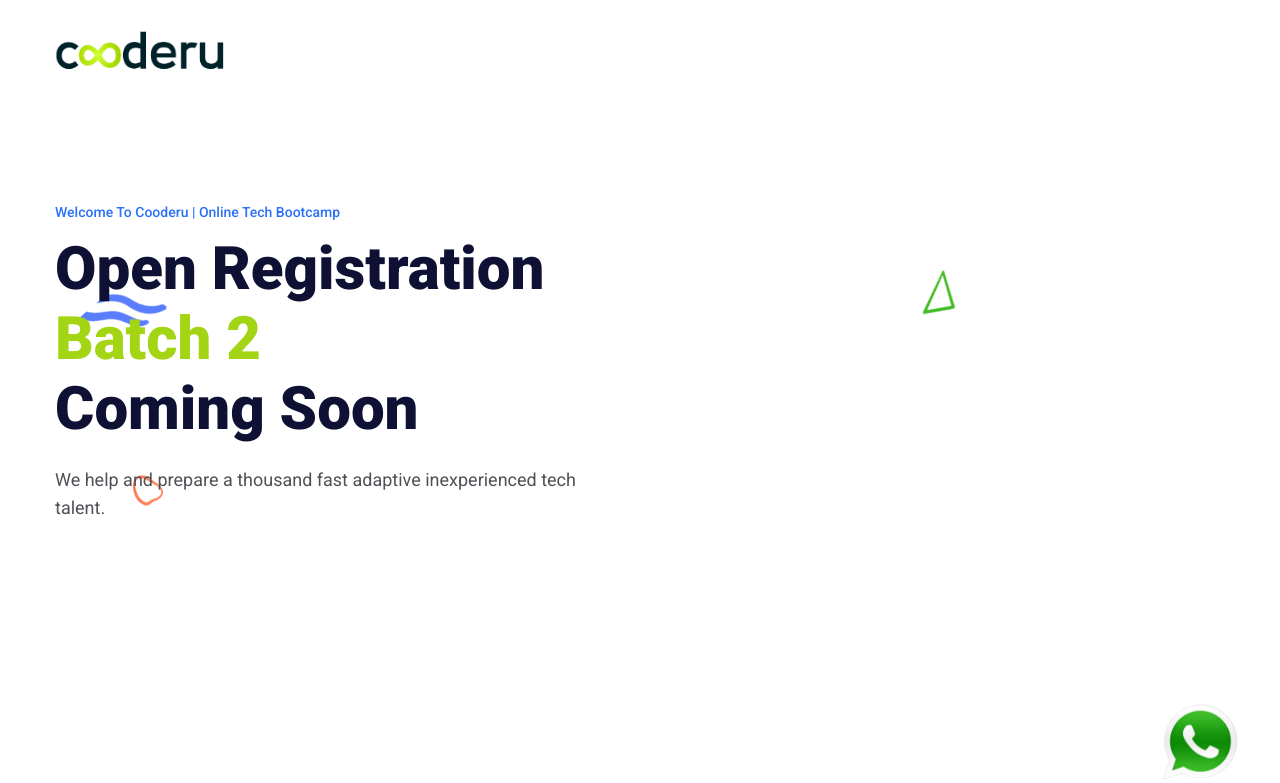
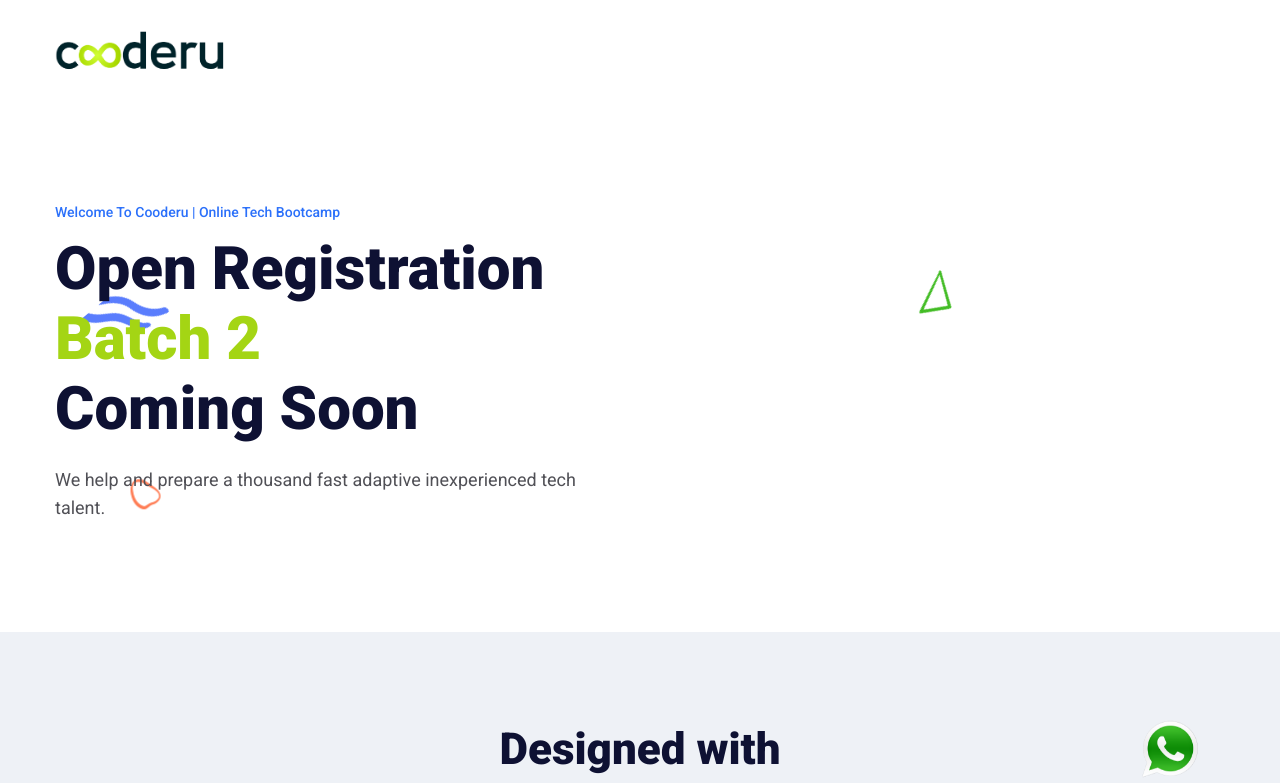
Before and after one commit to plmtmbnn/web-cooderu, a React (Create React App) app: page / in a window 1280 px wide. Shown: the top 783 px of the page. Built offline with nearby package versions, Linux system fonts and the light colour scheme.

Commit message:
fix wa, and

```diff
--- a/src/assets/css/style.css
+++ b/src/assets/css/style.css
@@ -174,12 +174,10 @@
 
 .wa-float {
   position: fixed;
-  width: 80px;
-  height: 80px;
+  width: 60px;
+  height: 63px;
   bottom: 40px;
-  right: 40px;
-  border-radius: 50px;
-  text-align: center;
+  right: 80px;
   cursor: pointer;
 }
 
--- a/src/components/HomeOne/HeroHomeOne.js
+++ b/src/components/HomeOne/HeroHomeOne.js
@@ -38,8 +38,8 @@
                                 </ul>
                             </div>
                         </div>
-                        <div className="col-lg-6" hidden>
-                            <div className="appie-hero-thumb">
+                        <div className="col-lg-6">
+                            <div className="appie-hero-thumb" hidden>
                                 <div
                                     className="thumb wow animated fadeInUp"
                                     data-wow-duration="2000ms"
--- a/src/components/HomeOne/index.js
+++ b/src/components/HomeOne/index.js
@@ -10,7 +10,7 @@
 import HomeOneHeader from './HomeOneHeader';
 // import PricingHomeOne from './PricingHomeOne';
 // import ProjectHomeOne from './ProjectHomeOne';
-// import ServicesHomeOne from './ServicesHomeOne';
+import ServicesHomeOne from './ServicesHomeOne';
 // import TeamHomeOne from './TeamHomeOne';
 // import TestimonialHomeOne from './TestimonialHomeOne';
 // import TrafficHomeOne from './TrafficHomeOne';
@@ -24,8 +24,7 @@
             <Drawer drawer={drawer} action={drawerAction.toggle} />
             <HomeOneHeader action={drawerAction.toggle} />
             <HeroHomeOne />
-            <WhatsappButton />
-            {/* <ServicesHomeOne /> */}
+            <ServicesHomeOne />
             {/* <FeaturesHomeOne /> */}
             {/* <TrafficHomeOne /> */}
             {/* <TestimonialHomeOne /> */}
@@ -36,6 +35,7 @@
             {/* <ProjectHomeOne /> */}
             {/* <FooterHomeOne /> */}
             <BackToTop />
+            <WhatsappButton />
         </>
     );
 }
```
Also changed, not shown: src/assets/images/hero-thumb-1.png, src/assets/images/hero-thumb-2.png.
